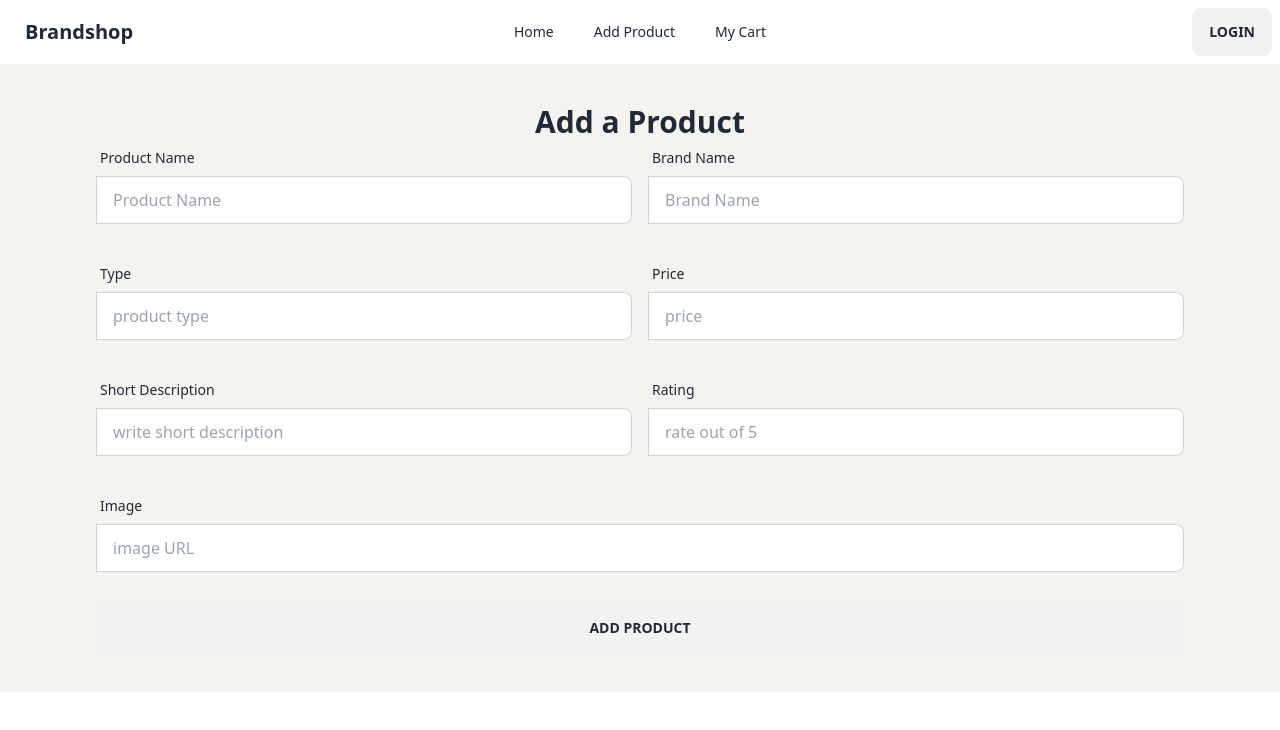
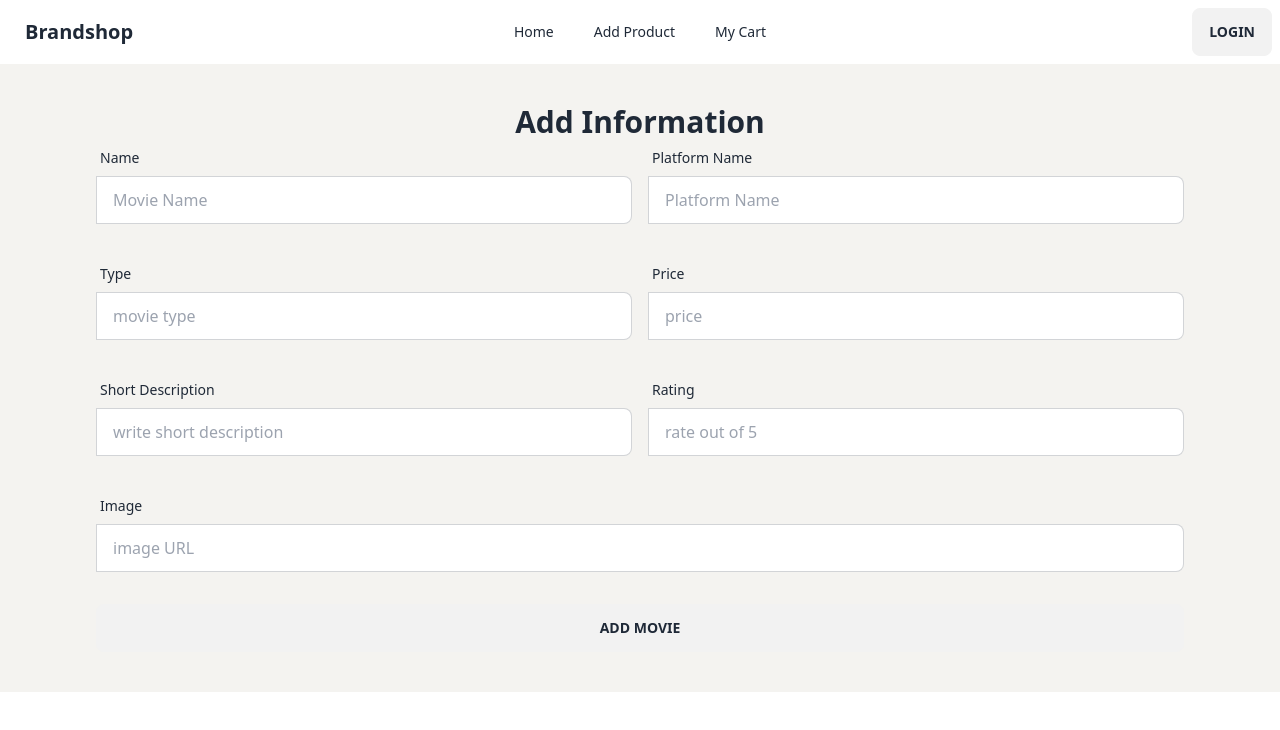
Before and after one commit to sarkarniloy102/Brandshop_Client, a React (Vite) app: page /addproducts in a window 1280 px wide. Shown: the top 730 px of the page. Built offline with nearby package versions, Linux system fonts and the light colour scheme.

Commit message:
create AuthProvider

```diff
--- a/package.json
+++ b/package.json
@@ -10,6 +10,7 @@
     "preview": "vite preview"
   },
   "dependencies": {
+    "firebase": "^10.5.0",
     "localforage": "^1.10.0",
     "match-sorter": "^6.3.1",
     "react": "^18.2.0",
--- /dev/null
+++ b/src/AuthProvider/AuthProvider.jsx
@@ -0,0 +1,38 @@
+import { createContext, useState } from "react";
+import { createUserWithEmailAndPassword, getAuth, signInWithEmailAndPassword } from "firebase/auth";
+import app from "../Firebase/firebase.config";
+
+
+const auth = getAuth(app);
+
+export const AuthContext = createContext(null);
+
+const AuthProvider = ({ children }) => {
+    const [user, setUser] = useState(null);
+    const [loading, setLoading] = useState(true);
+
+    const createUser = (email, password) => {
+        setLoading(true);
+        return createUserWithEmailAndPassword(auth, email, password);
+    }
+
+    const signInUser = (email, password) => {
+        setLoading(true);
+        return signInWithEmailAndPassword(auth, email, password);
+    }
+
+    const userInfo = {
+        user,
+        loading,
+        createUser,
+        signInUser
+    }
+
+    return (
+        <AuthContext.Provider value={userInfo}>
+            {children}
+        </AuthContext.Provider>
+    );
+};
+
+export default AuthProvider;
--- a/src/Components/AddProducts/AddProducts.jsx
+++ b/src/Components/AddProducts/AddProducts.jsx
@@ -38,24 +38,24 @@ const AddProducts = () => {
 
     return (
         <div className="bg-[#F4F3F0] px-24 py-10">
-            <h2 className="text-3xl font-extrabold text-center">Add a Product</h2>
+            <h2 className="text-3xl font-extrabold text-center">Add Information</h2>
             <form onSubmit={handleproduct} >
                 {/* Brand name and Product row */}
                 <div className="md:flex mb-8">
                     <div className="form-control md:w-1/2">
                         <label className="label">
-                            <span className="label-text">Product Name</span>
+                            <span className="label-text">Name</span>
                         </label>
                         <label className="input-group">
-                            <input type="text" name="product" placeholder="Product Name" className="input input-bordered w-full" />
+                            <input type="text" name="product" placeholder="Movie Name" className="input input-bordered w-full" />
                         </label>
                     </div>
                     <div className="form-control md:w-1/2 lg:ml-4">
                         <label className="label">
-                            <span className="label-text">Brand Name</span>
+                            <span className="label-text">Platform Name</span>
                         </label>
                         <label className="input-group">
-                            <input type="text" name="brand" placeholder="Brand Name" className="input input-bordered w-full" />
+                            <input type="text" name="brand" placeholder="Platform Name" className="input input-bordered w-full" />
                         </label>
                     </div>
                 </div>
@@ -66,7 +66,7 @@ const AddProducts = () => {
                             <span className="label-text">Type</span>
                         </label>
                         <label className="input-group">
-                            <input type="text" name="type" placeholder="product type" className="input input-bordered w-full" />
+                            <input type="text" name="type" placeholder="movie type" className="input input-bordered w-full" />
                         </label>
                     </div>
                     <div className="form-control md:w-1/2 lg:ml-4">
@@ -108,7 +108,7 @@ const AddProducts = () => {
                         </label>
                     </div>
                 </div>
-                <input type="submit" value="Add Product" className="btn btn-block" />
+                <input type="submit" value="Add Movie" className="btn btn-block" />
 
             </form>
         </div>
--- a/src/Components/Brand/Brand.jsx
+++ b/src/Components/Brand/Brand.jsx
@@ -1,10 +1,15 @@
+import { NavLink } from "react-router-dom";
+import ProductBasedBrand from "../ProductBasedBrand/ProductBasedBrand";
 
 const Brand = ({ name, image }) => {
     console.log(name, image);
+    const handlebrand = () => {
+        <ProductBasedBrand></ProductBasedBrand>
+    }
     return (
         <div>
-            <div >
-                <div className="card  bg-base-100 shadow-xl">
+            <NavLink to={`/brand/${name}`}>
+                <div  className="card  bg-base-100 shadow-xl">
                     <figure className="px-10 pt-10">
                         <img src={image} alt="entertainment" className="rounded-xl" />
                     </figure>
@@ -12,11 +17,11 @@ const Brand = ({ name, image }) => {
                         <h2 className="card-title">{name}</h2>
                         <p>Todays a good day to have a good day.</p>
                         <div className="card-actions">
-                            <button className="btn btn-primary">See More</button>
+                            <button  onClick={handlebrand} className="btn btn-primary">See More</button>
                         </div>
                     </div>
                 </div>
-            </div>
+                </NavLink>
         </div>
     );
 };
--- a/src/Components/Home/Home.jsx
+++ b/src/Components/Home/Home.jsx
@@ -24,8 +24,8 @@ const Home = () => {
         <div>
             <Banner></Banner>
 
-            <h2 className="text-3xl font-extrabold my-10 text-center">Brand of Entertainment: {brands.length}</h2>
-            <div className="grid grid-cols-3 gap-5">
+            <h2 className="text-3xl font-extrabold my-10 text-center">Platform of Entertainment:</h2>
+            <div className="grid grid-cols-1 md:grid-cols-2 lg:grid-cols-3 gap-5 ">
             {
                 brands.map((brand,idx)=> <Brand key={idx} name={brand.brand_name} image={brand.brand_image}></Brand> )
             }
--- /dev/null
+++ b/src/Components/ProductBasedBrand/ProductBasedBrand.jsx
@@ -0,0 +1,25 @@
+import { useLoaderData } from "react-router-dom";
+import SingleBasedBrand from "../SingleBasedBrand/SingleBasedBrand";
+
+
+const ProductBasedBrand = () => {
+
+   const loadedbrand = useLoaderData();
+
+   const brandValues = Object.values(loadedbrand);
+   console.log(brandValues)
+
+   console.log(typeof loadedbrand);
+    return (
+        <div>
+            <h2>here is your brand</h2>
+            <div>
+                {
+                    loadedbrand.map((loadbrand,idx) => <SingleBasedBrand key={idx} singlebrand={loadbrand.idx}></SingleBasedBrand> )
+                }
+            </div>
+        </div>
+    );
+};
+
+export default ProductBasedBrand;
--- /dev/null
+++ b/src/Components/SingleBasedBrand/SingleBasedBrand.jsx
@@ -0,0 +1,15 @@
+
+
+const SingleBasedBrand = ({singlebrand}) => {
+
+   // const {_id, product, brand, type, price, description,rating,image}= singlebrand;
+console.log(singlebrand);
+    return (
+        <div>
+            {/* <img src={image} alt="" /> */}
+
+        </div>
+    );
+};
+
+export default SingleBasedBrand;
--- /dev/null
+++ b/src/Firebase/firebase.config.js
@@ -0,0 +1,19 @@
+// Import the functions you need from the SDKs you need
+import { initializeApp } from "firebase/app";
+// TODO: Add SDKs for Firebase products that you want to use
+// https://firebase.google.com/docs/web/setup#available-libraries
+
+// Your web app's Firebase configuration
+const firebaseConfig = {
+  apiKey: "AIzaSyAap8f_hf2MgfZ0jSR30y8oi5Olc5OBhJo",
+  authDomain: "entertainment-950f1.firebaseapp.com",
+  projectId: "entertainment-950f1",
+  storageBucket: "entertainment-950f1.appspot.com",
+  messagingSenderId: "522349069226",
+  appId: "1:522349069226:web:cbe1f43964b2a7768061d3"
+};
+
+// Initialize Firebase
+const app = initializeApp(firebaseConfig);
+
+export default app;
--- a/src/main.jsx
+++ b/src/main.jsx
@@ -9,6 +9,8 @@ import App from './App';
 import AddProducts from './Components/AddProducts/AddProducts';
 import MyCart from './Components/MyCart/MyCart';
 import Home from './Components/Home/Home';
+import ProductBasedBrand from './Components/ProductBasedBrand/ProductBasedBrand';
+import AuthProvider from './AuthProvider/AuthProvider';
 const router = createBrowserRouter([
   {
     path: "/",
@@ -25,12 +27,27 @@ const router = createBrowserRouter([
       {
         path: "/mycart",
         element: <MyCart></MyCart>
+      },
+
+      {
+        path: "/brand/:brandName",
+        element: <ProductBasedBrand />,
+        loader: ({ params }) => {
+          console.log(params);
+          console.log(params.brandName);
+          return fetch(
+            `http://localhost:5000/brand/${params.brandName}`
+          );
+        },
       }
+
     ]
   }
 ]);
 ReactDOM.createRoot(document.getElementById('root')).render(
   <React.StrictMode>
-    <RouterProvider router={router} />
+    <AuthProvider>
+      <RouterProvider router={router} />
+    </AuthProvider>
   </React.StrictMode>,
 )
```
Also changed, not shown: .eslintrc.cjs, 1 other file (tests, documents, lock files or other folders).
